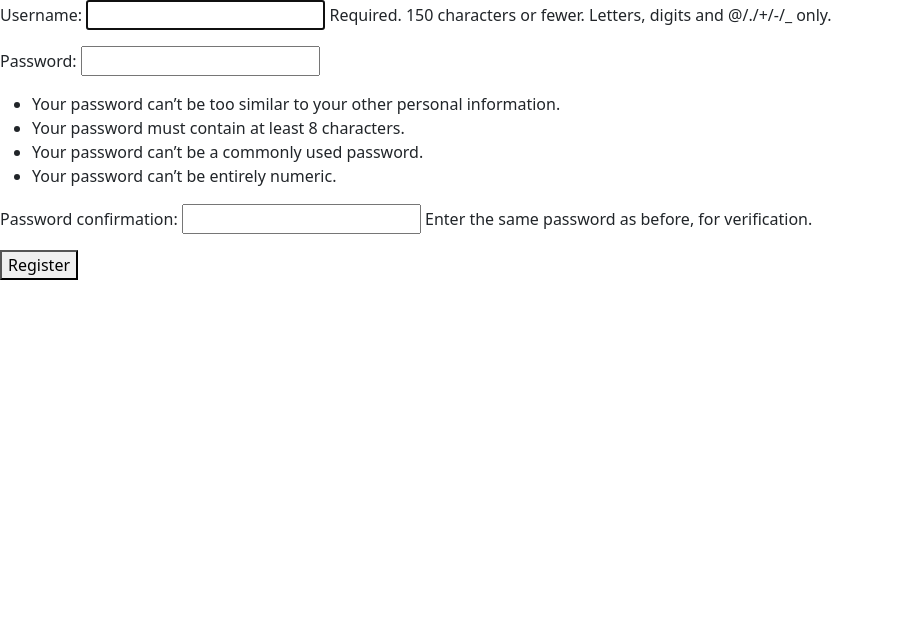
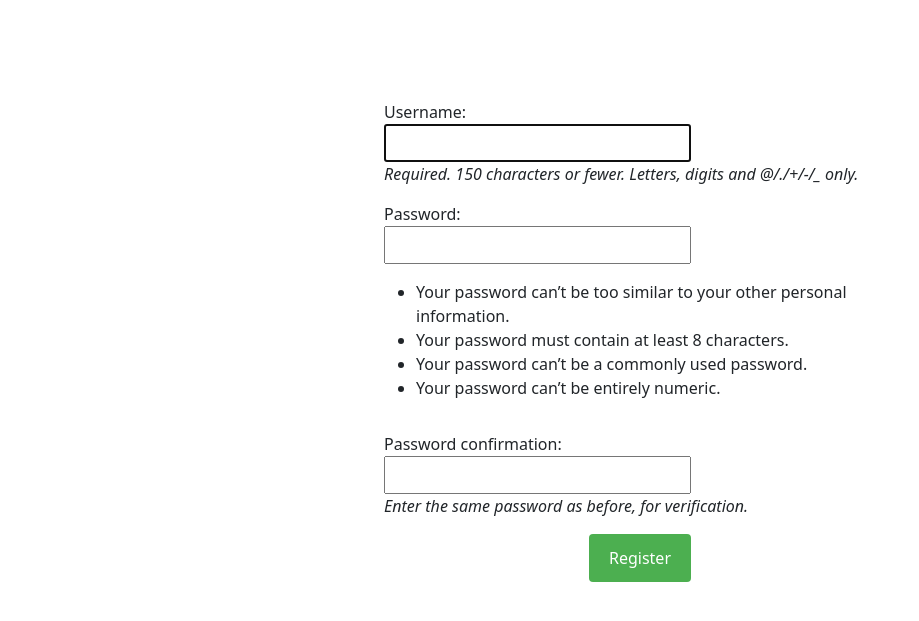
Before and after one commit to R15-PTIVIS/first-groupwork, a Django app: page /users/register/ in a window 1280 px wide. Shown: the top 621 px of the page, without its empty margins (0-919 px from the left). Run offline with Django 3.2, Linux system fonts and the light colour scheme.

Commit message:
ERR-93 style register default template

```diff
--- /dev/null
+++ b/group_work_one/joulukortti/static/css/register.css
@@ -0,0 +1,44 @@
+/* This styles each paragraph (which contains a label and an input) */
+form {
+    width: 40%;
+    margin: 100px auto 0; /* Adjust the top margin as needed */
+    display: flex;
+    flex-direction: column;
+    align-items: left;
+}
+
+/* This styles the input fields */
+form p input {
+    width: 60%; /* Adjust this value as needed */
+    padding: 5px; /* Adjust padding for better look */
+}
+
+/* This styles the labels */
+form p label {
+    width: 35%; /* Adjust this value as needed */
+    margin-right: 5%; /* Space between label and input */
+    text-align: left; /* Align the text to the left */
+}
+
+/* Styling for the submit button */
+form button {
+    width: 20%;
+    margin: 0px auto 0; /* Adjust the top margin as needed */
+    background-color: #4CAF50; /* Green background */
+    color: white; /* White text */
+    padding: 12px 20px; /* Padding */
+    border: none; /* No border */
+    border-radius: 4px; /* Rounded corners */
+    cursor: pointer; /* Pointer cursor on hover */
+    transition: all 0.3s ease 0s; /* Smooth transition for hover effect */
+}
+
+form button:hover {
+    background-color: #45a049; /* Darker shade of green when hovered */
+}
+
+.helptext {
+    display: block;
+    font-style: italic;
+    font-color: green;
+}
--- a/group_work_one/users/templates/registration/register.html
+++ b/group_work_one/users/templates/registration/register.html
@@ -1,4 +1,10 @@
 {% extends "joulukortti/base.html" %}
+
+{% load static %}
+
+{% block extra_css %}
+    <link rel="stylesheet" href="{% static 'css/register.css' %}">
+{% endblock %}
 
 {% block content %}
 
```
